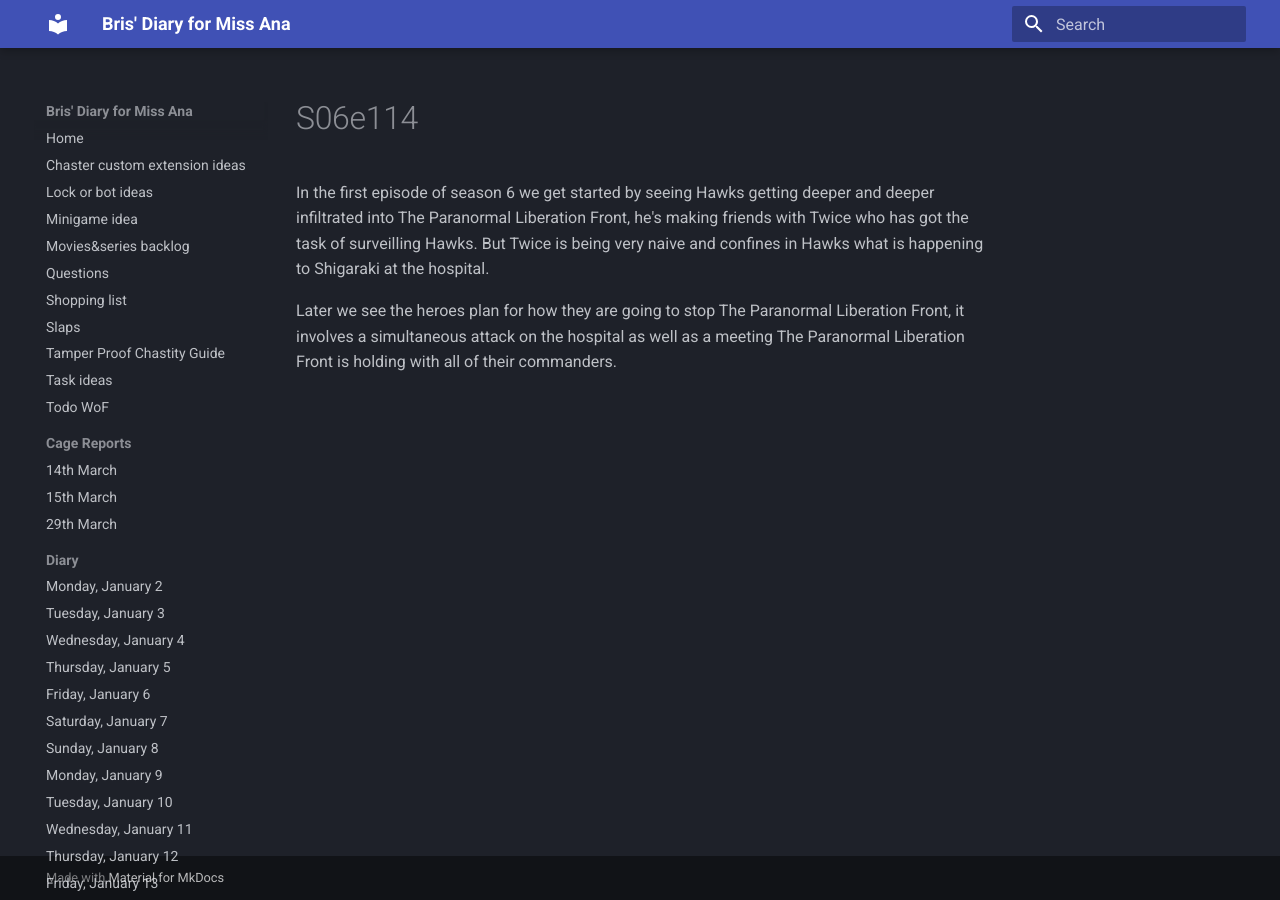
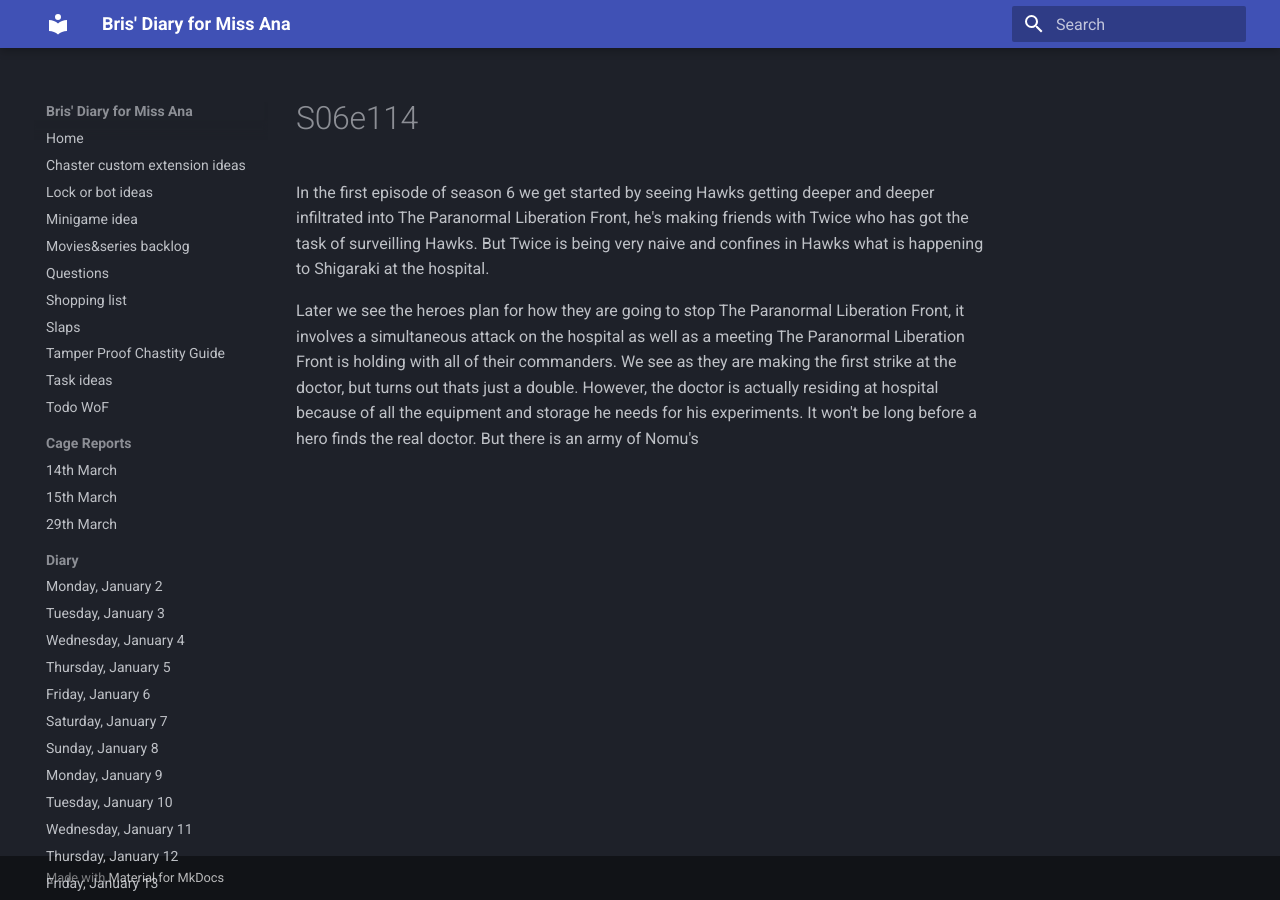
Before and after one commit to bris00/DFMA, an MkDocs documentation site: the page built from diary/Series/My Hero Academia/s06e114.md, in a window 1280 px wide. Built offline with MkDocs 1.6.1 and Material for MkDocs 9.7.7, drawn with Linux system fonts in a browser that asks for light colours.

Commit message:
vault backup: 2023-05-17 00:35:27
Affected files:
diary/Series/My Hero Academia/s06e114.md

```diff
--- a/diary/Series/My Hero Academia/s06e114.md
+++ b/diary/Series/My Hero Academia/s06e114.md
@@ -1,3 +1,3 @@
 In the first episode of season 6 we get started by seeing Hawks getting deeper and deeper infiltrated into The Paranormal Liberation Front, he's making friends with Twice who has got the task of surveilling Hawks. But Twice is being very naive and confines in Hawks what is happening to Shigaraki at the hospital.
 
-Later we see the heroes plan for how they are going to stop The Paranormal Liberation Front, it involves a simultaneous attack on the hospital as well as a meeting The Paranormal Liberation Front is holding with all of their commanders.
+Later we see the heroes plan for how they are going to stop The Paranormal Liberation Front, it involves a simultaneous attack on the hospital as well as a meeting The Paranormal Liberation Front is holding with all of their commanders. We see as they are making the first strike at the doctor, but turns out thats just a double. However, the doctor is actually residing at hospital because of all the equipment and storage he needs for his experiments. It won't be long before a hero finds the real doctor. But there is an army of Nomu's
```
